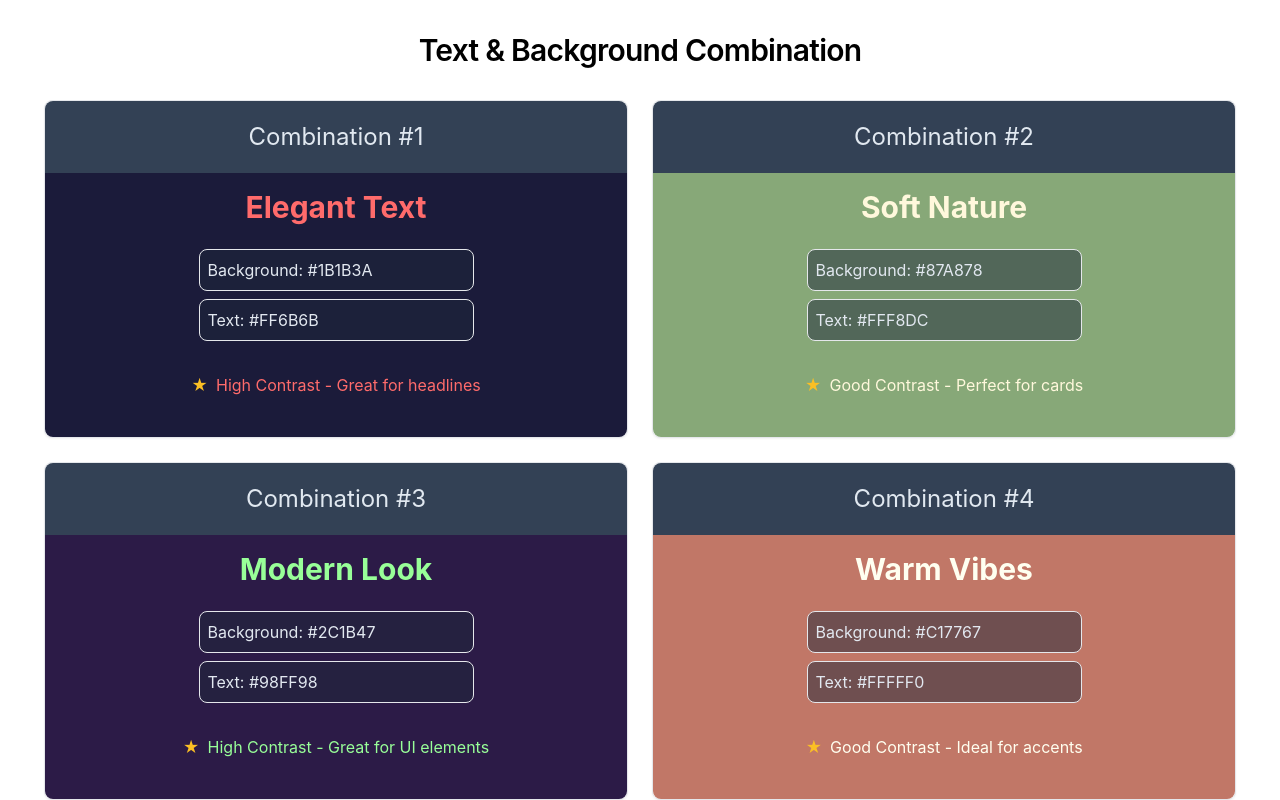
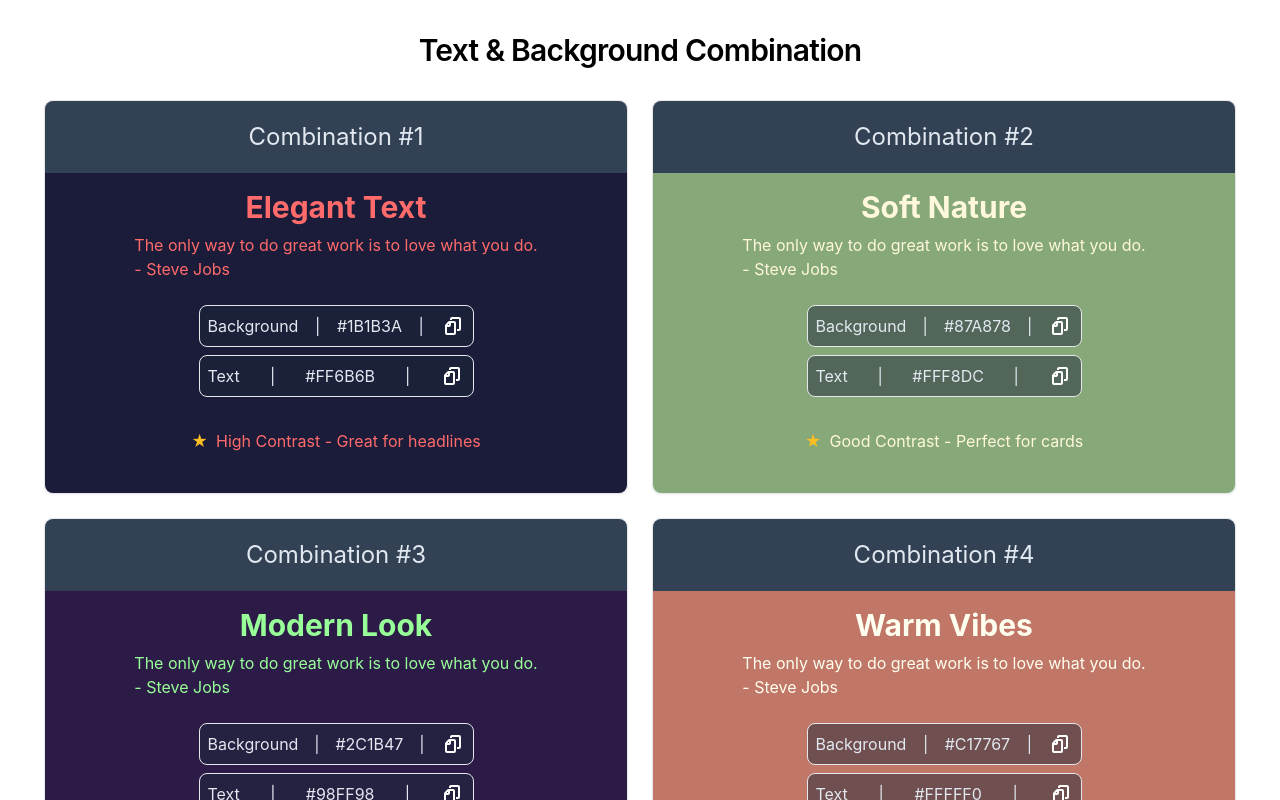
Before and after one commit to SoroushGhodrat/inspiration, a React (Create React App) app: page / in a window 1280 px wide. Shown: the top 800 px of the page. Built offline with nearby package versions, Linux system fonts and the light colour scheme.

Commit message:
Add and improve - SVG icon - Clipboard copy functionality - Improve ColorCombinations component layout

```diff
--- a/src/components/Text-and-background-combination/ColorCombinations.tsx
+++ b/src/components/Text-and-background-combination/ColorCombinations.tsx
@@ -97,9 +97,39 @@ export default function ColorCombinations() {
     },
   ];
 
+  const icon = (
+    <svg
+      className="w-6 h-6 text-gray-800 dark:text-white"
+      aria-hidden="true"
+      xmlns="http://www.w3.org/2000/svg"
+      width="24"
+      height="24"
+      fill="none"
+      viewBox="0 0 24 24"
+    >
+      <path
+        stroke="white"
+        strokeLinejoin="round"
+        strokeWidth="2"
+        d="M9 8v3a1 1 0 0 1-1 1H5m11 4h2a1 1 0 0 0 1-1V5a1 1 0 0 0-1-1h-7a1 1 0 0 0-1 1v1m4 3v10a1 1 0 0 1-1 1H6a1 1 0 0 1-1-1v-7.13a1 1 0 0 1 .24-.65L7.7 8.35A1 1 0 0 1 8.46 8H13a1 1 0 0 1 1 1Z"
+      />
+    </svg>
+  );
+
+  const handleCopy = (text: string) => {
+    navigator.clipboard
+      .writeText(text)
+      .then(() => {
+        alert(`Color ${text} copied to clipboard!`);
+      })
+      .catch((err) => {
+        console.error('Failed to copy: ', err);
+      });
+  };
+
   return (
     <>
-      <Title>text & background combination </Title>
+      <Title>text & background combination</Title>
       <FlexContainer>
         {combinations.map((combo) => (
           <Card key={combo.id}>
@@ -108,9 +138,26 @@ export default function ColorCombinations() {
               <h2 style={{ color: combo.text }} className="text-3xl font-bold">
                 {combo.title}
               </h2>
+
+              <p style={{ color: combo.text }}>
+                The only way to do great work is to love what you do. <br />-
+                Steve Jobs
+              </p>
+
               <InfoBox>
-                <Info>Background: {combo.background}</Info>
-                <Info>Text: {combo.text}</Info>
+                <Info>
+                  <span>Background</span> |<span> {combo.background}</span> |
+                  <span
+                    title="Copy"
+                    onClick={() => handleCopy(combo.background)}
+                  >
+                    {icon}
+                  </span>
+                </Info>
+                <Info>
+                  <span>Text</span> |<span>{combo.text}</span> |
+                  <span onClick={() => handleCopy(combo.text)}>{icon}</span>
+                </Info>
               </InfoBox>
               <CardDescription color={combo.text}>
                 <span>★</span>
```
